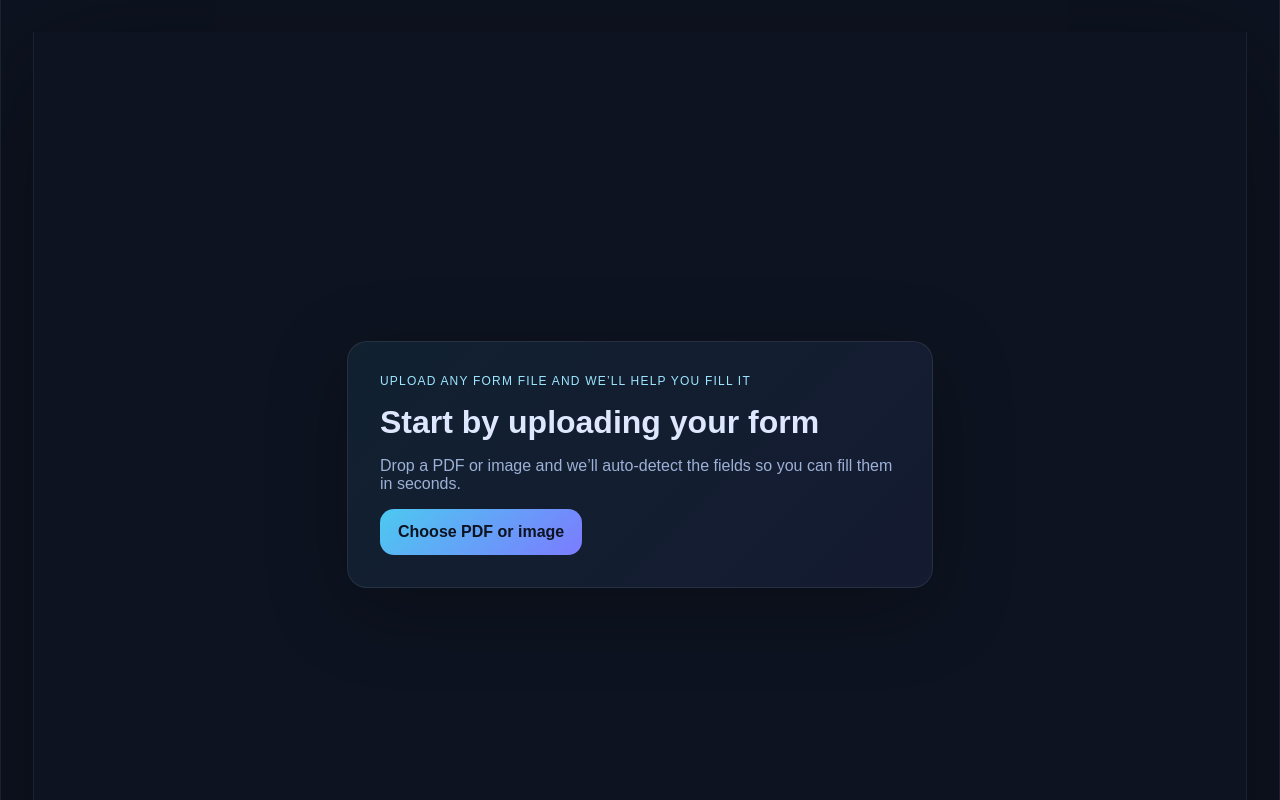
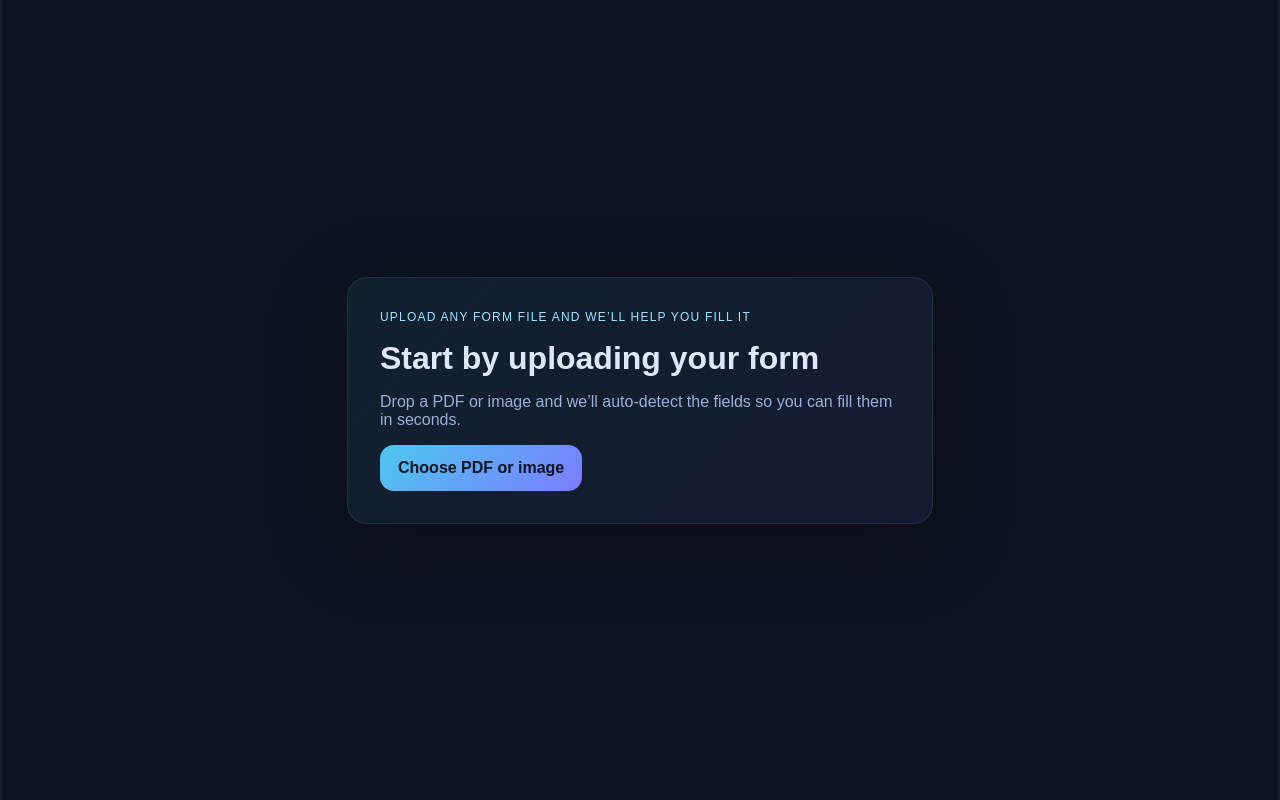
Before and after one commit to vyahhi/keep-calm-and-fill-the-form, a Next.js app: page / in a window 1280 px wide. Shown: the top 800 px of the page. Built offline with nearby package versions, Linux system fonts and the light colour scheme.

Commit message:
Remove container padding

```diff
--- a/src/app/page.module.css
+++ b/src/app/page.module.css
@@ -17,7 +17,7 @@
   border-right: 1px solid rgba(255, 255, 255, 0.06);
   box-shadow: 0 30px 120px rgba(0, 0, 0, 0.35);
   overflow: hidden;
-  padding: 32px 32px 48px;
+  padding: 0;
 }
 
 .header {
```
